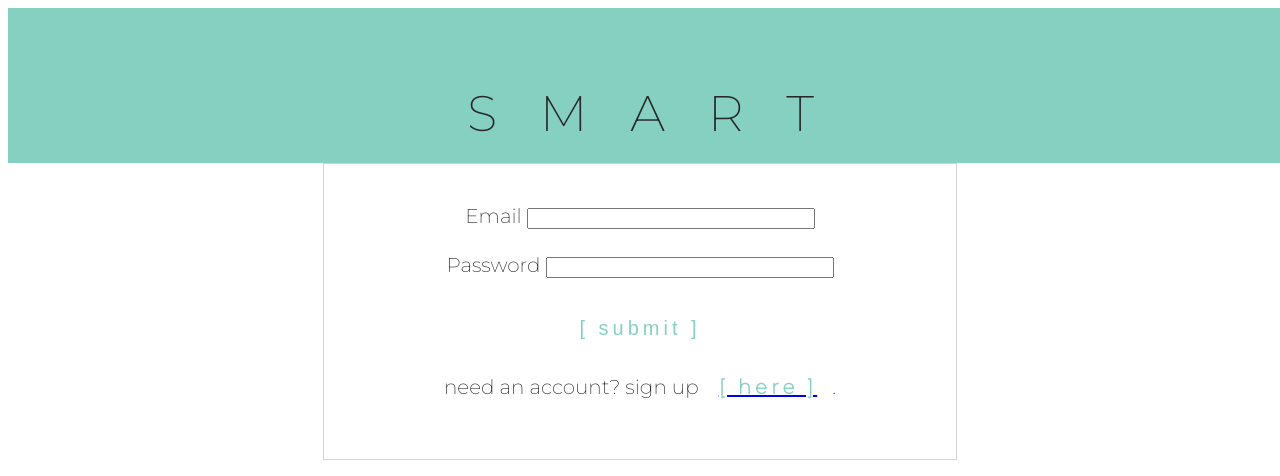
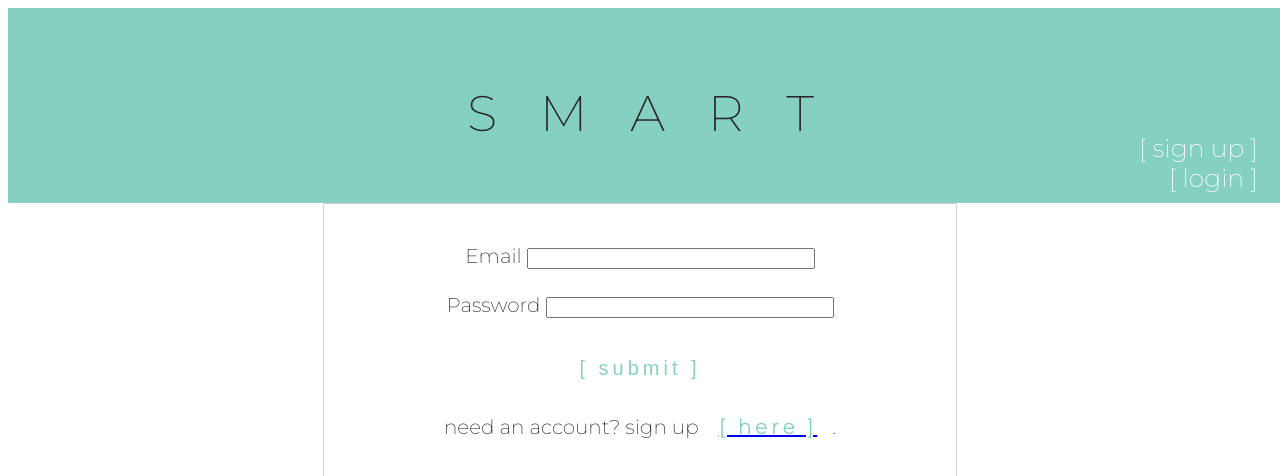
Before and after one commit to JaclynBlinstrubas/smart-goal-setting, a React (Create React App) app: page /login in a window 1280 px wide. Shown: the top 476 px of the page. Built offline with nearby package versions, Linux system fonts and the light colour scheme.

Commit message:
more css updates

```diff
--- a/src/App.css
+++ b/src/App.css
@@ -8,7 +8,7 @@ body {
 
 .header {
     width: 100vw;
-    height: 10vh;
+    height: 5vh;
     background-color: #86D0C2;
     padding: 75px 0 0 0;
 }
@@ -78,20 +78,22 @@ body {
 }
 
 
-/*
-.nav a{
+
+.navbar a{
     font-size: 25px;
     display: inline;
     color: white;
+    text-decoration: none;
+    margin-right: 40px;
 }
 
 .navbar {
     width: 100vw;
     background-color: #86D0C2;
-    padding: 40px 0 40px 0;
-} */
-
-
+    padding: 10px;
+    text-align: right;
+    border-bottom: 40px;
+}
 
 .form {
     margin: auto;
--- a/src/App.js
+++ b/src/App.js
@@ -4,7 +4,6 @@ import { Route } from "react-router-dom";
 import Users from "./components/Users";
 import Signup from "./components/Signup";
 import Main from "./components/Main";
-import Header from "./components/Header";
 import CreateGoalForm from "./components/CreateGoalForm";
 import Login from "./components/Login";
 import Ideas from './components/Ideas';
@@ -20,23 +19,16 @@ function App(props) {
         <a href='/'>S M A R T</a>
       </header>
 
-      {/* <div className="navbar">
-        <ul className="nav" activeKey="/home">
-            <a href="/form">Add your goals here!</a>
-        </ul>
-      </div> */}
+      <div className="navbar">
+        <a href="/signup">[ sign up ]</a><br />
+        <a href="/login">[ login ]</a>
+      </div>
 
-
-{/* <A href="/login">Login</A>
-<A href="/signup">Sign Up</A>
-<A href="/users">Your Account</A>
-       */}
 
       <main>
         <Route path="/" exact component={Main} />
         <Route path="/users" exact component={Users} />
         <Route path="/signup" exact component={Signup} />
-        <Route path="/header" exact component={Header} />
         <Route path="/form" exact component={CreateGoalForm} />
         <Route path="/login" exact component={Login} />
         <Route path="/ideas" exact component={Ideas} />
--- a/src/components/Login.js
+++ b/src/components/Login.js
@@ -42,6 +42,7 @@ const LoginForm = ({ setUser }) => {
         }
     };
 return (
+
         <div className='form'>
             <form onSubmit={handleSignIn}>
                 <label htmlFor='email'>Email </label>
```
Also changed, not shown: src/components/Header.js (deleted, +0 -21 lines).
